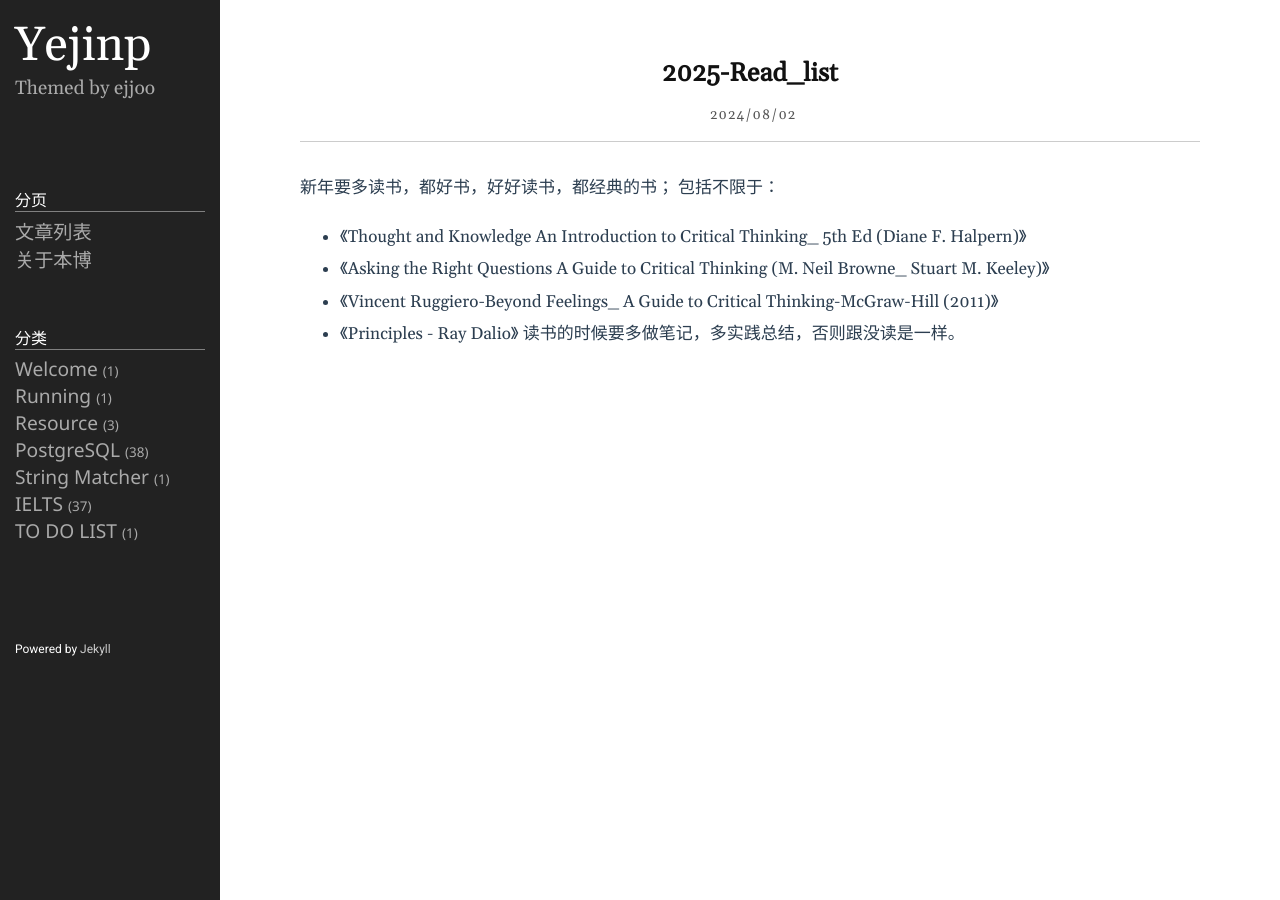
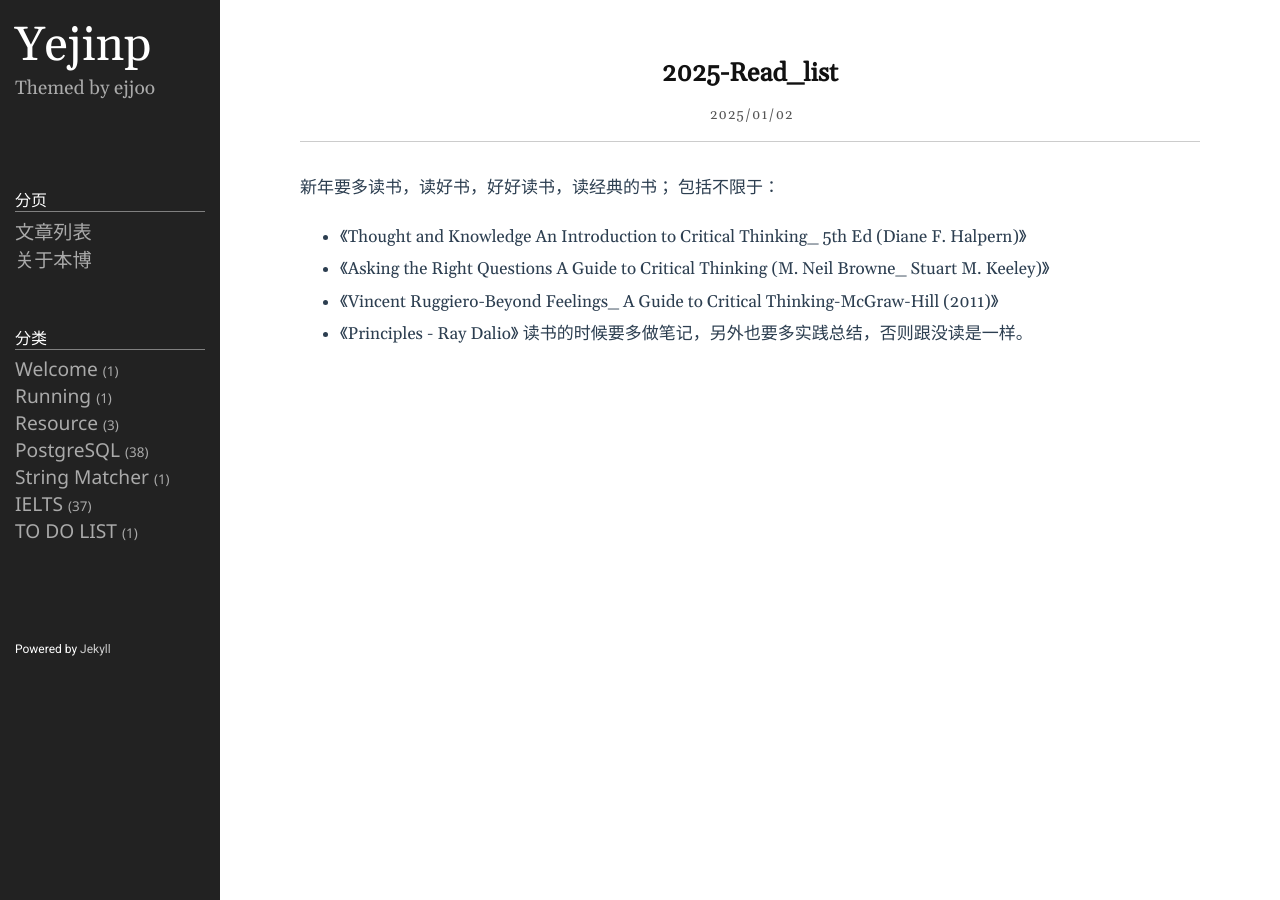
Before and after one commit to yejinp/yejinp.github.io, a Jekyll site: the page built from _posts/2025-01-04-新年读书 List.markdown, in a window 1280 px wide. Built offline with Jekyll 4.4.1, drawn with Linux system fonts in a browser that asks for light colours.

Commit message:
add _posts/2025-01-04-新年读书\ List.markdown 改装错误

```diff
--- a/_posts/2025-01-04-新年读书 List.markdown
+++ b/_posts/2025-01-04-新年读书 List.markdown
@@ -1,14 +1,14 @@
 ---
 layout: post
 title: 2025-Read_list
-date: 2024-08-02 18:20:23 +0800
+date: 2025-01-02 18:20:23 +0800
 category: TO DO LIST
 ---
 
-新年要多读书，都好书，好好读书，都经典的书；
+新年要多读书，读好书，好好读书，读经典的书；
 包括不限于：
 - 《Thought and Knowledge An Introduction to Critical Thinking_ 5th Ed (Diane F. Halpern)》
 - 《Asking the Right Questions A Guide to Critical Thinking (M. Neil Browne_ Stuart M. Keeley)》
 - 《Vincent Ruggiero-Beyond Feelings_ A Guide to Critical Thinking-McGraw-Hill (2011)》
 - 《Principles - Ray Dalio》
-读书的时候要多做笔记，多实践总结，否则跟没读是一样。
+读书的时候要多做笔记，另外也要多实践总结，否则跟没读是一样。
```
